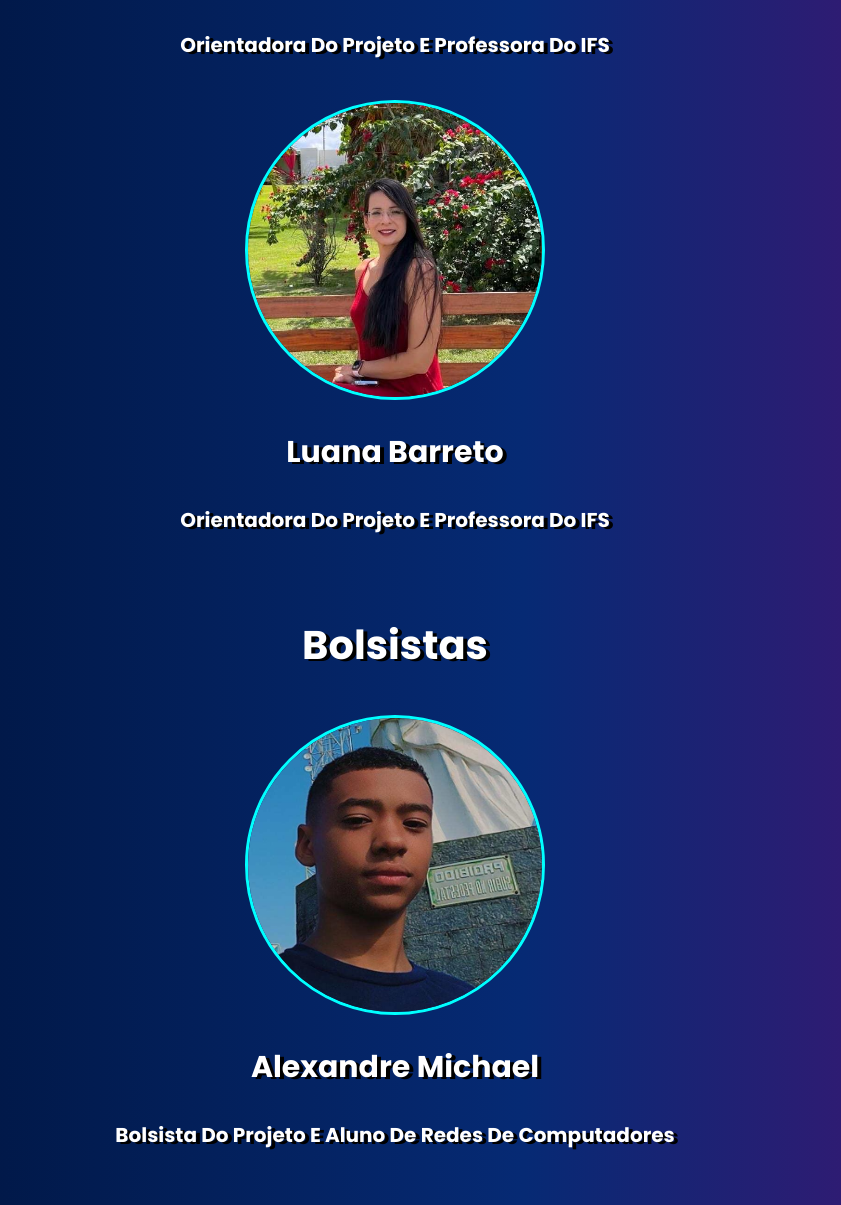
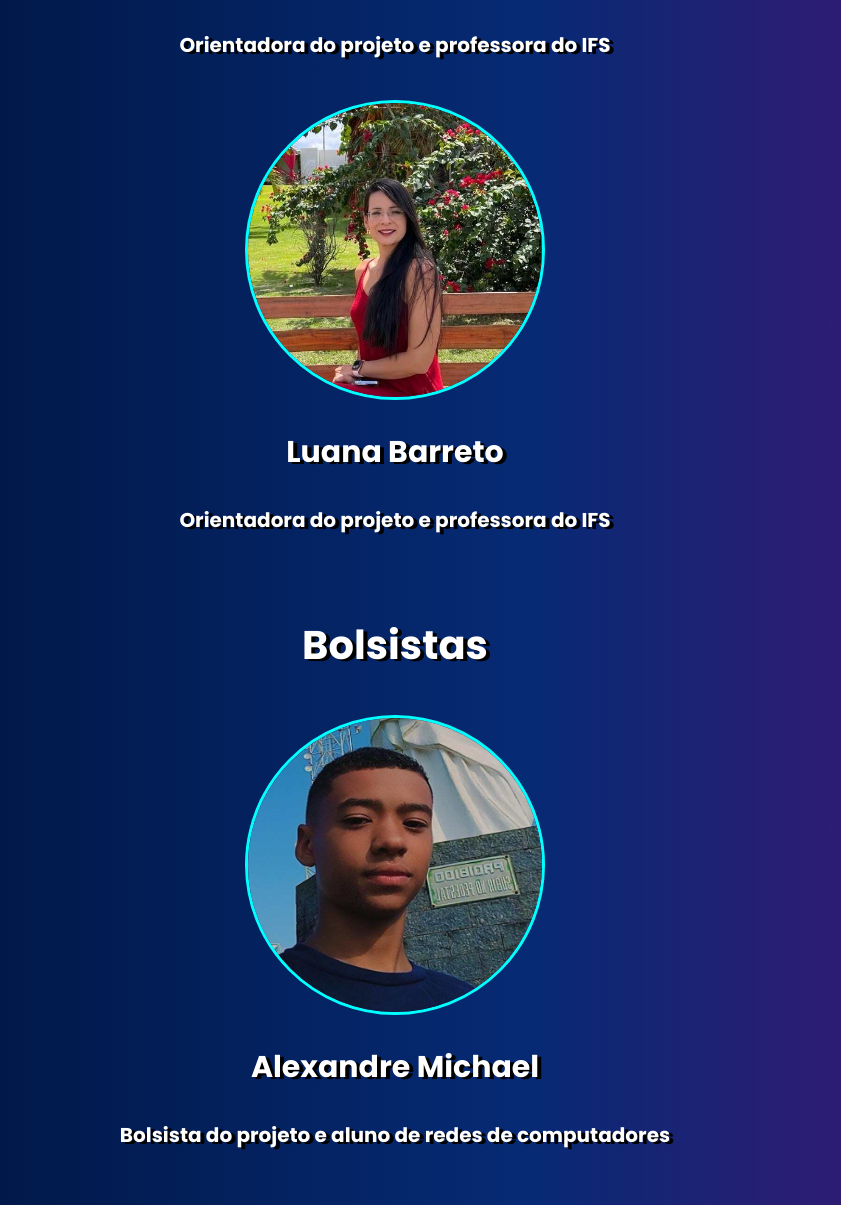
Before and after one commit to Alexandre-Michael/Old-PodTech, a plain HTML site: page membros.html in a window 1280 px wide. Shown: the part 695-1900 px from the top of the page, without its empty margins (245-1086 px from the left). Drawn offline with Linux system fonts and the light colour scheme.

Commit message:
:lipstick: Correction to individual member descriptions

```diff
--- a/membros.html
+++ b/membros.html
@@ -26,29 +26,29 @@
                 <img src="../imagens/vana-foto.jpg" alt="Foto Da Orientadora">
             </div>
             <h2 class="title">Vana Hilma</h2>
-            <p class="pp">Orientadora Do Projeto E Professora Do IFS</p>
+            <p class="pp">Orientadora do projeto e professora do IFS</p>
             <div class="Participantes centerimg2">
                 <img src="../imagens/foto-luana.jpeg" alt="Foto Da Orientadora">
             </div>
             <h2 class="title">Luana Barreto</h2>
-            <p class="pp">Orientadora Do Projeto E Professora Do IFS</p>
+            <p class="pp">Orientadora do projeto e professora do IFS</p>
             <h1 class="title">Bolsistas</h1>
             <div class="Participantes centerimg2">
                 <img src="../imagens/foto-alex.jpeg" alt="Foto Do Bolsista">
             </div>
             <h2 class="title">Alexandre Michael</h2>
-            <p class="pp">Bolsista Do Projeto E Aluno De Redes De Computadores</p>
+            <p class="pp">Bolsista do projeto e aluno de redes de computadores</p>
             <h1 class="title">Voluntários</h1>
             <div class="Participantes centerimg2">
                 <img src="../imagens/foto-silas.jpg" alt="Foto Do Voluntário">
             </div>
             <h2 class="title">Silas Santos</h2>
-            <p class="pp">Aluno Voluntário Do Projeto E Estudante De Redes</p>
+            <p class="pp">Aluno voluntário do projeto e estudante de redes</p>
             <div class="Participantes centerimg2">
                 <img src="../imagens/foto-anny.jpg" alt="Foto Da Voluntária">
             </div>
             <h2 class="title">Anny Vítoria</h2>
-            <p class="pp">Aluna Voluntária Do Projeto E Estudante De Redes</p>
+            <p class="pp">Aluna voluntária do projeto e estudante de redes</p>
         </div>
 </body>
 </html>
```
